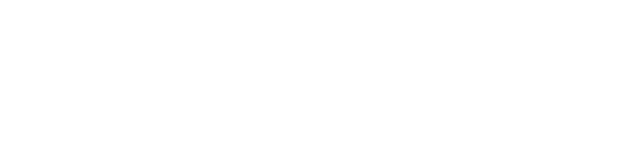
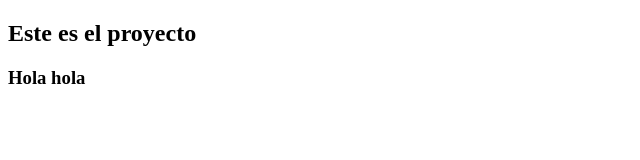
Before and after one commit to Chronno506/Chimmi1.github.io, a plain HTML site: page recetario/index.html in a window 1280 px wide. Shown: the whole page, without its empty margins (0-640 px from the left). Drawn offline with Linux system fonts and the light colour scheme.

Commit message:
Update index.html

```diff
--- a/recetario/index.html
+++ b/recetario/index.html
@@ -5,8 +5,14 @@
     <meta http-equiv="X-UA-Compatible" content="IE=edge">
     <meta name="viewport" content="width=device-width, initial-scale=1.0">
     <title>Document</title>
+    <link rel="stylesheet" href="">
 </head>
 <body>
 
+    <div>
+        <h2>Este es el proyecto</h2>
+        <h3>Hola hola</h3>
+    </div>
+
 </body>
 </html>
```
